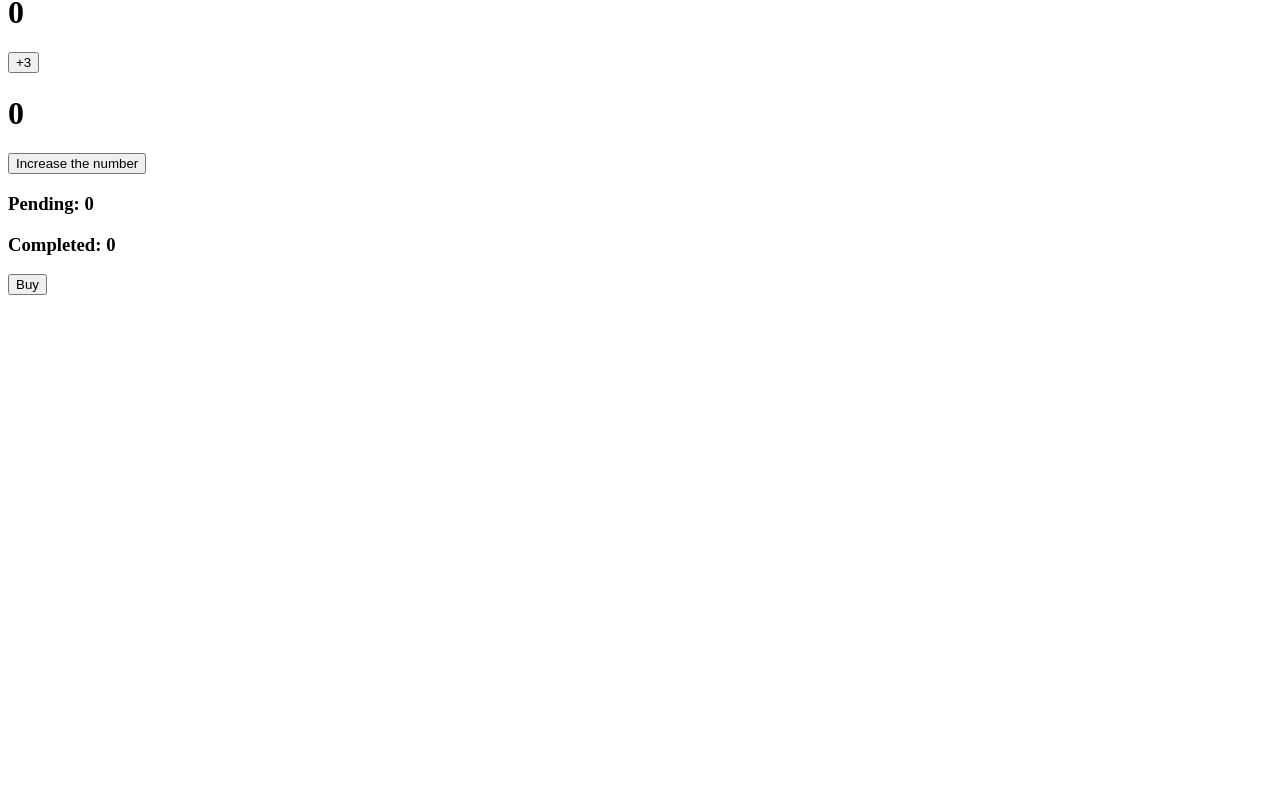
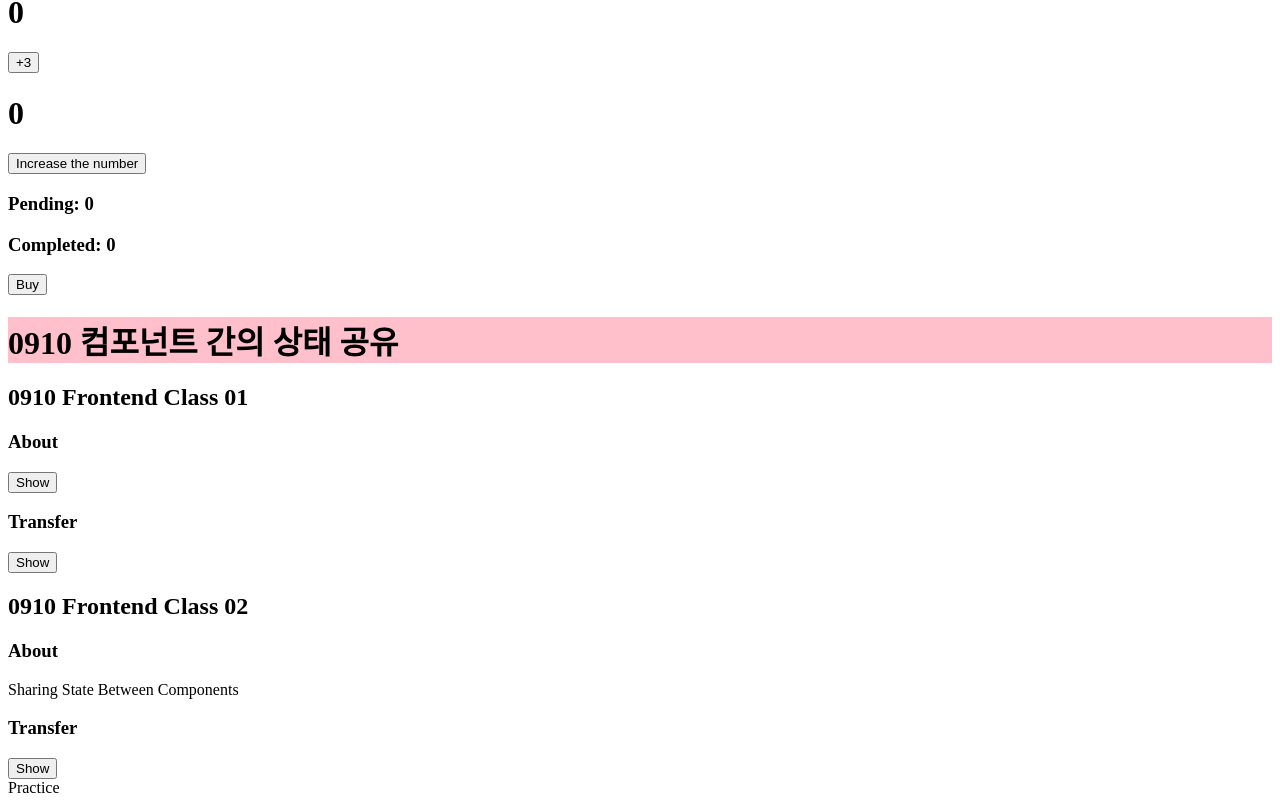
Before and after one commit to devgiants75/frontend-230527-react, a React (Create React App) app in the folder react0527/: page /sharingState in a window 1280 px wide. Shown: the part 11048-11853 px from the top of the page. Before the commit the page ends 11351 px from the top, so only its background shows below. Built offline with nearby package versions, Linux system fonts and the light colour scheme.

Commit message:
20230910

```diff
--- a/react0527/src/0909/b_State_Structure/StateStructure03.tsx
+++ b/react0527/src/0909/b_State_Structure/StateStructure03.tsx
@@ -51,7 +51,7 @@ function PlaceTree({ id, parentId, placesById, onComplete }: PlaceTreeProps) {
           onComplete(parentId, id);
         }}
       >
-        완료
+        Complete
       </button>
       {/* 자식 ID들이 있을 경우, 해당 자식들에 대한 PlaceTree를 렌더링 */}
       {/*
--- /dev/null
+++ b/react0527/src/0910/SharingState.tsx
@@ -0,0 +1,15 @@
+import React from 'react';
+import SharingState01 from './a_Sharing_State/SharingState01';
+import SharingState02 from './a_Sharing_State/SharingState02';
+import Practice from './a_Sharing_State/Practice';
+
+export default function SharingState() {
+  return (
+    <>
+      <h1 style={{ backgroundColor: 'pink'}}>0910 컴포넌트 간의 상태 공유</h1>
+      <SharingState01 />
+      <SharingState02 />
+      <Practice />
+    </>
+  )
+}
--- /dev/null
+++ b/react0527/src/0910/a_Sharing_State/Practice.tsx
@@ -0,0 +1,7 @@
+import React from 'react'
+
+export default function Practice() {
+  return (
+    <div>Practice</div>
+  )
+}
--- /dev/null
+++ b/react0527/src/0910/a_Sharing_State/SharingState01.tsx
@@ -0,0 +1,49 @@
+import React, { ReactNode, useState } from 'react'
+
+//! 컴포넌트 간의 상태 공유
+// 두 컴포넌트를 묶어서 항상 함께 변경하는 방법
+// : 상태 올리기
+// : 두 컴포넌트에서 상태를 제거하고 그들의 가장 가까운 공통부모에 상태를 옮겨
+// : props를 통해 전달
+
+// 부모: Accordion
+// 자식: Panel
+// 부모 컴포넌트가 두 개의 독립적인 자식 컴포넌트를 렌더링
+
+interface PanelProps {
+  title: string;
+  children: ReactNode;
+}
+
+function Panel({ title, children}: PanelProps) {
+  // 내용이 보이는지 여부를 결정하는 boolean타입의 isActive 상태
+  const [isActive, setIsActive] = useState<boolean>(false);
+
+  return (
+    <section className='panel'>
+      <h3>{title}</h3>
+      {isActive ? (
+        <p>{children}</p>
+      ) : (
+        <button onClick={() => setIsActive(true)}>Show</button>
+      )}
+    </section>
+  )
+}
+
+export default function SharingState01() { // Accordion 부모 컴포넌트
+  return (
+    <>
+      <h2>0910 Frontend Class 01</h2>
+      {/* 각각의 Panel은 독립적 */}
+      <Panel title='About'>
+        Sharing State Between Components
+      </Panel>
+
+      <Panel title='Transfer'>
+        컴포넌트 간의 상태 공유하기
+      </Panel>
+
+    </>
+  )
+}
--- /dev/null
+++ b/react0527/src/0910/a_Sharing_State/SharingState02.tsx
@@ -0,0 +1,66 @@
+import React, { ReactNode, useState } from 'react'
+
+//! 컴포넌트 간의 상태 공유
+// 두 컴포넌트를 묶어서 항상 함께 변경하는 방법
+// : 상태 올리기
+// : 두 컴포넌트에서 상태를 제거하고 그들의 가장 가까운 공통부모에 상태를 옮겨
+// : props를 통해 전달
+
+// 부모: Accordion
+// 자식: Panel
+// 부모 컴포넌트가 두 개의 독립적인 자식 컴포넌트를 렌더링
+
+//? 한 번에 하나의 패널만 확정되도록 변경
+// >> 두 번째 패널을 확장하면 첫 번째 패널이 축소되어야 함.
+
+//^ 1. 자식 컴포넌트에서 상태를 제거
+//    : 부모 컴포넌트가 prop으로 Panel에게 isActive를 전달
+
+//^ 2. 공통 부모로부터 하드코딩된 데이터를 전달
+//    : 두 자식 컴포넌트의 가장 가까운 공통 부모 컴포넌트를 찾기
+
+//^ 3. 공통 부모에 상태를 추가하고 이벤트 핸들러와 함께 아래로 전달
+
+interface PanelProps {
+  title: string;
+  children: ReactNode;
+  isActive: boolean; // 부모 컴포넌트가 isActive를 제어
+  onShow: () => void; // 부모 컴포넌트가 prop으로 이벤트 핸들러를 내려주어 Panel 컴포넌트가 상태를 변경할 수 있게 명시적으로 허용
+}
+
+function Panel({ title, children, isActive, onShow }: PanelProps) {
+  // 자식 컴포넌트에서 상태 제거
+  // const [isActive, setIsActive] = useState<boolean>(false);
+
+  return (
+    <section className='panel'>
+      <h3>{title}</h3>
+      {isActive ? (
+        <p>{children}</p>
+      ) : (
+        <button onClick={onShow}>Show</button>
+      )}
+    </section>
+  )
+}
+
+export default function SharingState01() { // Accordion 부모 컴포넌트
+  // 상태 변수에 대한 활성 Panel의 인덱스로 숫자를 사용하여 상태 전달
+  // activeIndex가 0이면 첫 번째 패널이
+  //               1이면 두 번째 패널이 활성화
+  const [activeIndex, setActiveIndex] = useState<number>(0);
+
+  return (
+    <>
+      <h2>0910 Frontend Class 02</h2>
+      <Panel title='About' isActive={activeIndex === 0} onShow={() => setActiveIndex(0)}>
+        Sharing State Between Components
+      </Panel>
+
+      <Panel title='Transfer' isActive={activeIndex === 1} onShow={() => setActiveIndex(1)}>
+        컴포넌트 간의 상태 공유하기
+      </Panel>
+
+    </>
+  )
+}
--- a/react0527/src/App.tsx
+++ b/react0527/src/App.tsx
@@ -18,6 +18,7 @@ import UpdatingArrays from './0902/UpdatingArrays';
 import Router from './0902/Router';
 import ManageState from './0909/ManageState';
 import StateStructure from './0909/StateStructure';
+import SharingState from './0910/SharingState';
 
 // App함수가 화면에 렌더링되는 UI전체
 function App() {
@@ -42,6 +43,7 @@ function App() {
         <Route path='/router' element={<Router />}/>
         <Route path='/manageState' element={<ManageState />} />
         <Route path='/stateStructure' element={<StateStructure />} />
+        <Route path='/sharingState' element={<SharingState />}/>
       </Routes>
     </>
   );
```
Also changed, not shown: react0527/src/0910/a_Sharing_State/Data.ts (added, +22 -0 lines).
